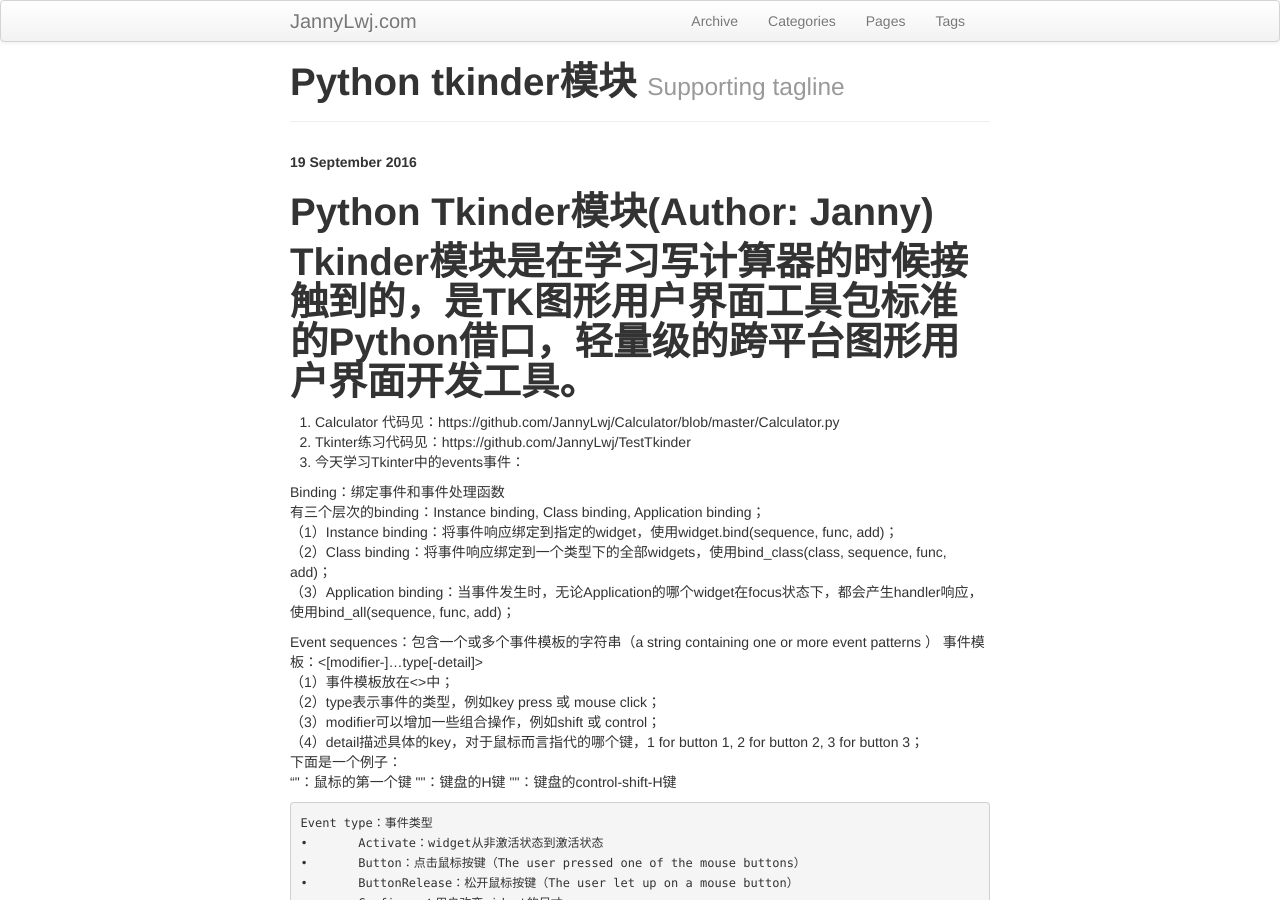
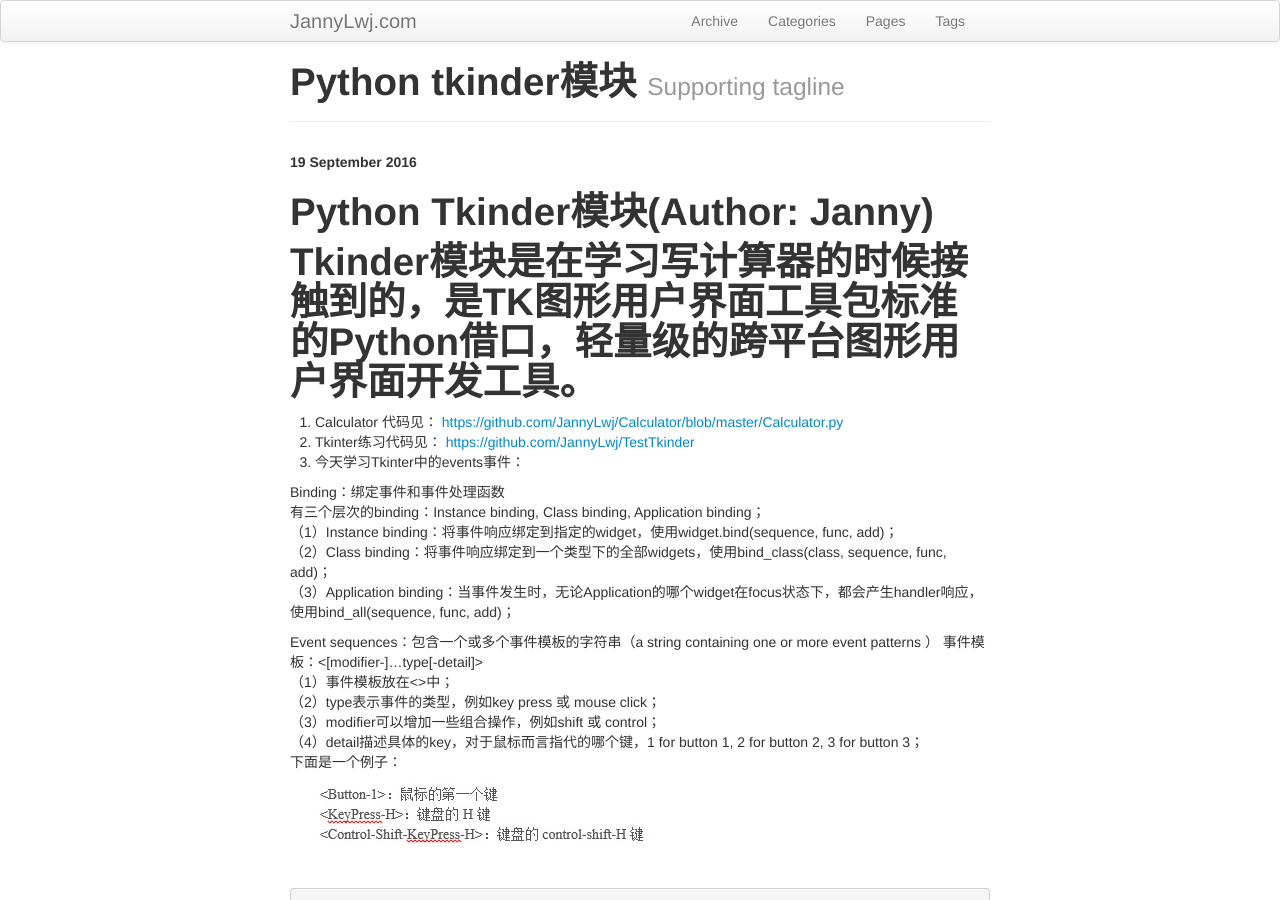
Before and after one commit to JannyLwj/JannyLwj.github.io, a Jekyll site: the page built from _posts/2016-09-19-Python Tkinder模块.md, in a window 1280 px wide and 900 px high. Built offline with Jekyll 4.4.1, drawn with Linux system fonts in a browser that asks for light colours; comment, search, counter and statistics services are not loaded.

Commit message:
Update 2016-09-19-Python Tkinder模块.md

```diff
--- a/_posts/2016-09-19-Python Tkinder模块.md
+++ b/_posts/2016-09-19-Python Tkinder模块.md
@@ -7,8 +7,8 @@ tags : [Python]
 
 #   Python Tkinder模块(Author: Janny)
 #  Tkinder模块是在学习写计算器的时候接触到的，是TK图形用户界面工具包标准的Python借口，轻量级的跨平台图形用户界面开发工具。
-   1.	Calculator 代码见：https://github.com/JannyLwj/Calculator/blob/master/Calculator.py
-   2.	Tkinter练习代码见：https://github.com/JannyLwj/TestTkinder
+   1.	Calculator 代码见：  <https://github.com/JannyLwj/Calculator/blob/master/Calculator.py>
+   2.	Tkinter练习代码见：  <https://github.com/JannyLwj/TestTkinder>
    3.	今天学习Tkinter中的events事件：
 
    Binding：绑定事件和事件处理函数
@@ -25,9 +25,7 @@ tags : [Python]
    （3）modifier可以增加一些组合操作，例如shift 或 control；
    （4）detail描述具体的key，对于鼠标而言指代的哪个键，1 for button 1, 2 for button 2, 3 for button 3；
     下面是一个例子：
-    "<Button-1>"：鼠标的第一个键
-    "<KeyPress-H>"：键盘的H键
-    "<Control-Shift-KeyPress-H>"：键盘的control-shift-H键
+   <img src="/assets/images/event.jpg" alt=" " class="img-responsive" />
 
 
     Event type：事件类型
```
